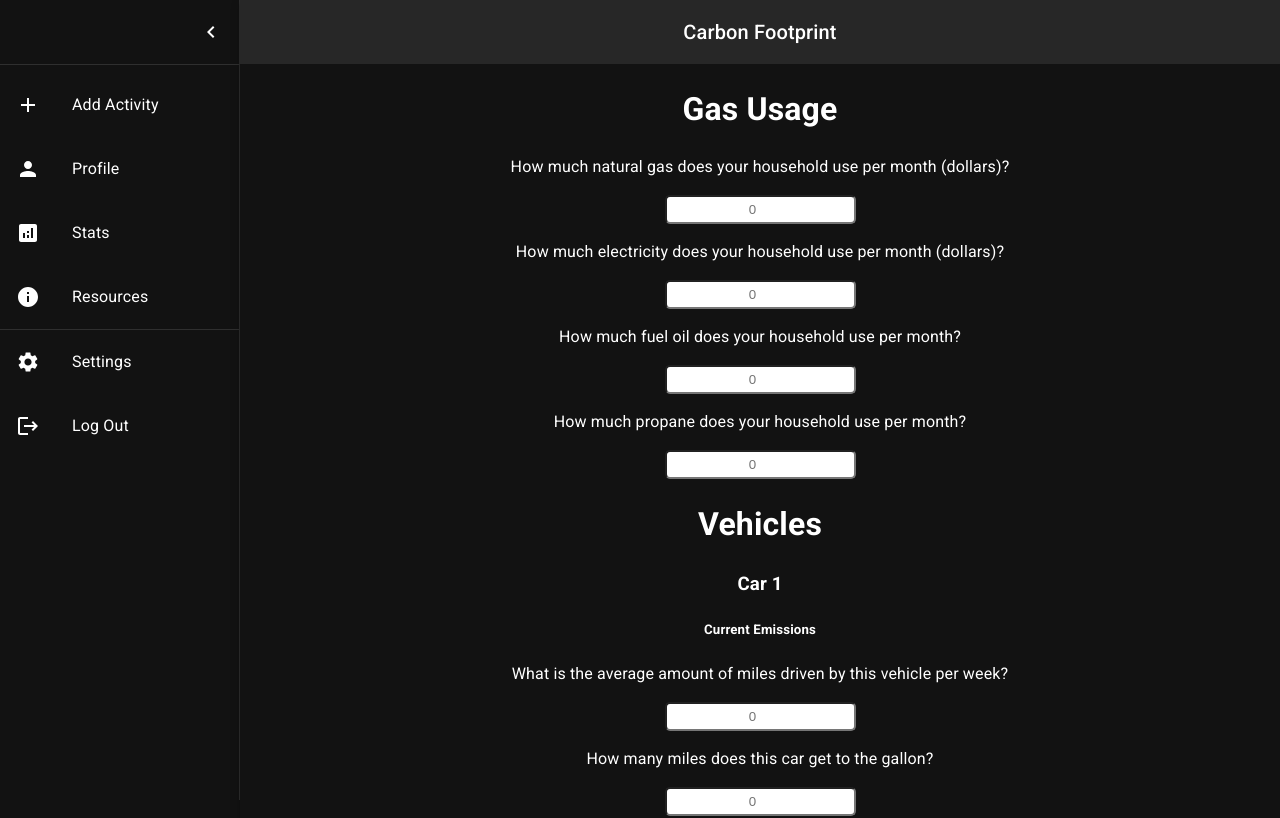
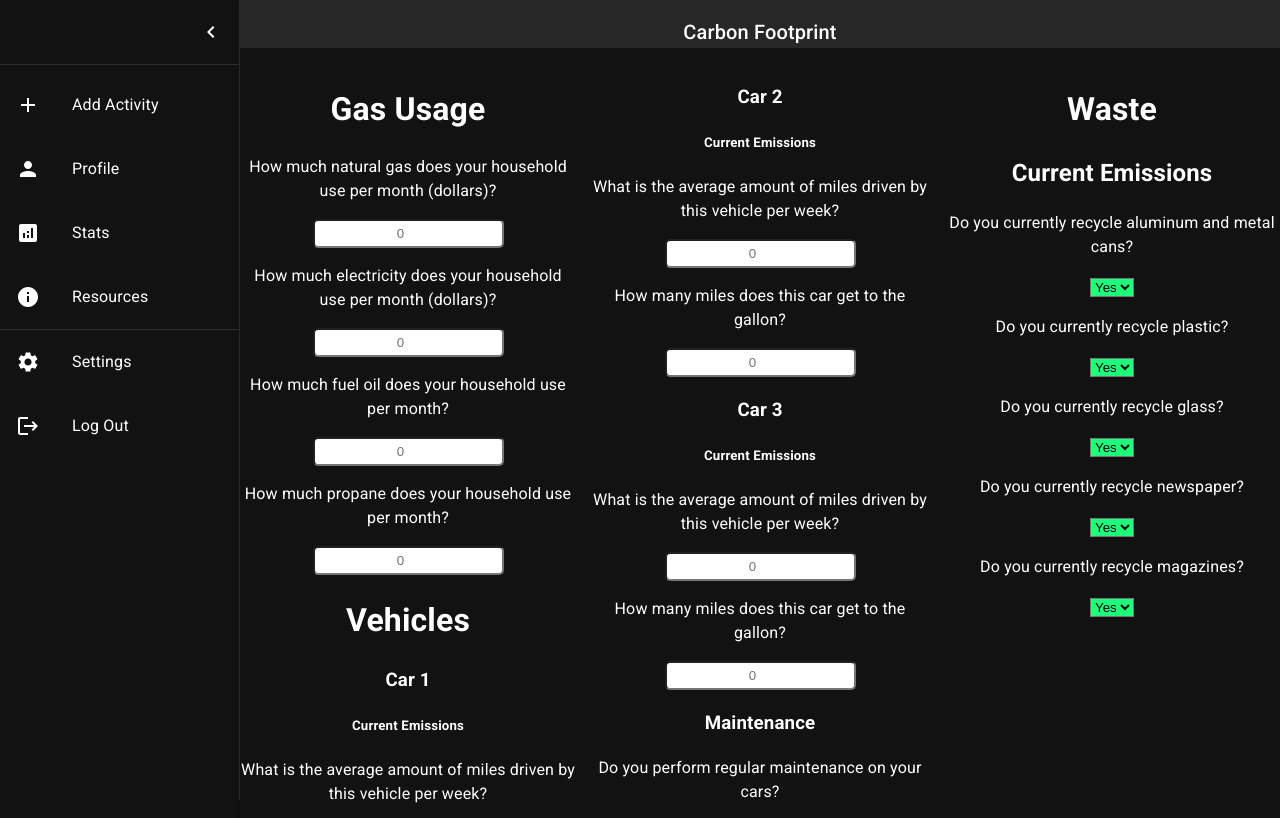
Before and after one commit to laolmstead/CarbonFootprint2021, a React (Create React App) app in the folder frontend/: page /Profile in a window 1280 px wide. Shown: the top 818 px of the page. Built offline with nearby package versions, Linux system fonts and the light colour scheme.

Commit message:
Fixed position
Testing fixed position with three columns

```diff
--- a/frontend/src/Profile.js
+++ b/frontend/src/Profile.js
@@ -1,13 +1,17 @@
 import * as React from 'react';
 import "./Profile.css";
+import Grid from '@mui/material/Grid';
 
 export default function Form() {
 
   return (
     <body>
     <div className="Profile">
-        <h1>Gas Usage</h1>
-        <form className="Profile-form" action="">
+      <form className="Profile-form" action="">
+        <Grid container spacing={2}>
+          <Grid item xs={4}>
+            <h1>Gas Usage</h1>
+
             <p>How much natural gas does your household use per month (dollars)?</p>
                 <input
                 type='number'
@@ -45,6 +49,8 @@ export default function Form() {
             <p>How many miles does this car get to the gallon?</p>
             <input type='number' placeholder="0" name="Miles_Per_Gallon_1" placeholder="0"/>
             <p></p>
+            </Grid>
+            <Grid item xs={4}>
             <h3>Car 2</h3>
             <h5>Current Emissions</h5>
             <p>What is the average amount of miles driven by this vehicle per week?</p>
@@ -68,6 +74,8 @@ export default function Form() {
             </select>
             <div id="parentDiv"></div>
 
+            </Grid>
+            <Grid item xs={4}>
             <h1>Waste</h1>
 
             <h2>Current Emissions</h2>
@@ -97,12 +105,16 @@ export default function Form() {
             <option value="False">No</option>
             </select>
             <p/>
+            </Grid>
+        </Grid>
             <input type="submit"/>
             <p/>
+
         </form>
         <footer>
           2021 BeaverHacks Fall Hackathon
         </footer>
+
     </div>
     </body>
   );
--- a/frontend/src/ProfileWithSidebar.js
+++ b/frontend/src/ProfileWithSidebar.js
@@ -78,7 +78,7 @@ function DashboardContent() {
 
                 <CssBaseline />
 
-                <AppBar position="relative" sx={{ width: `calc(100%)-${drawerWidth}`, ml: `${drawerWidth}px` }} open={open}>
+                <AppBar position="fixed" sx={{ width: `calc(100%)-${drawerWidth}`, ml: `${drawerWidth}px` }} open={open}>
                     <Toolbar
                         position="fixed"
                         sx={{
```
